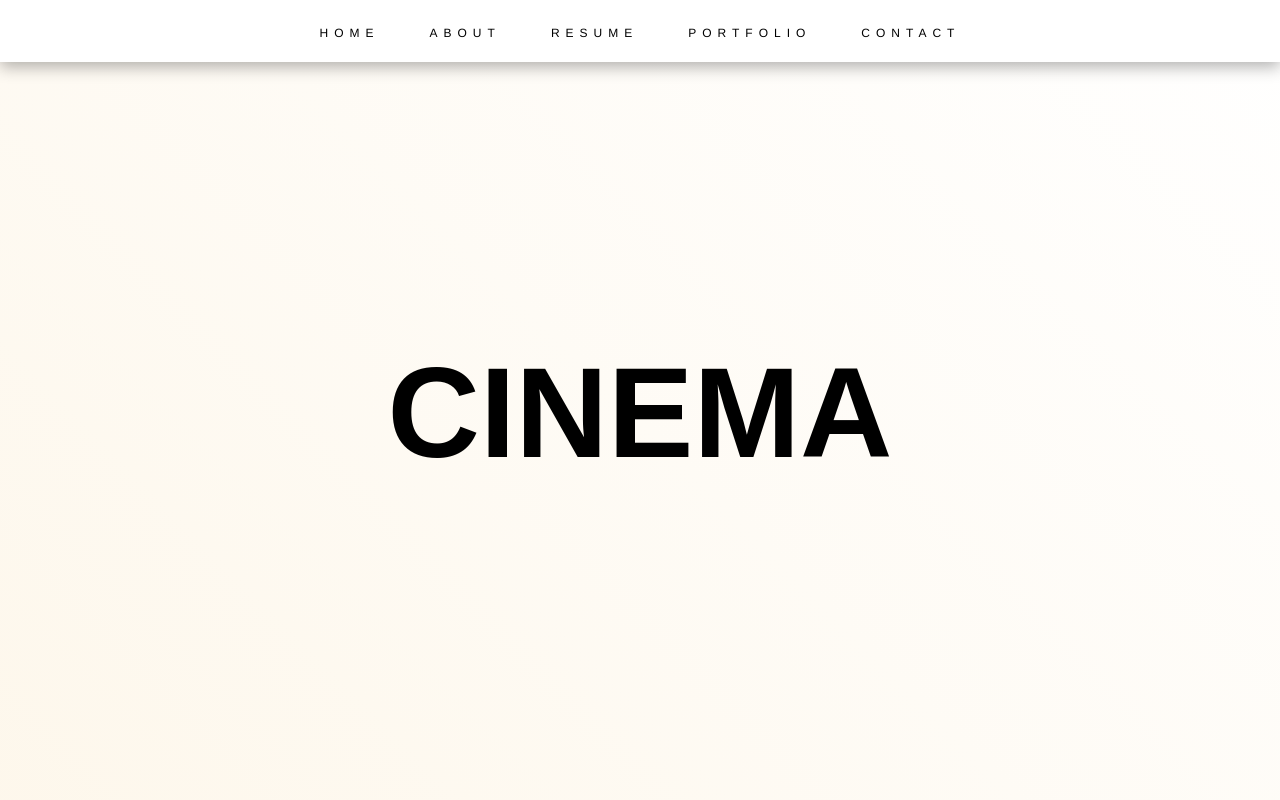
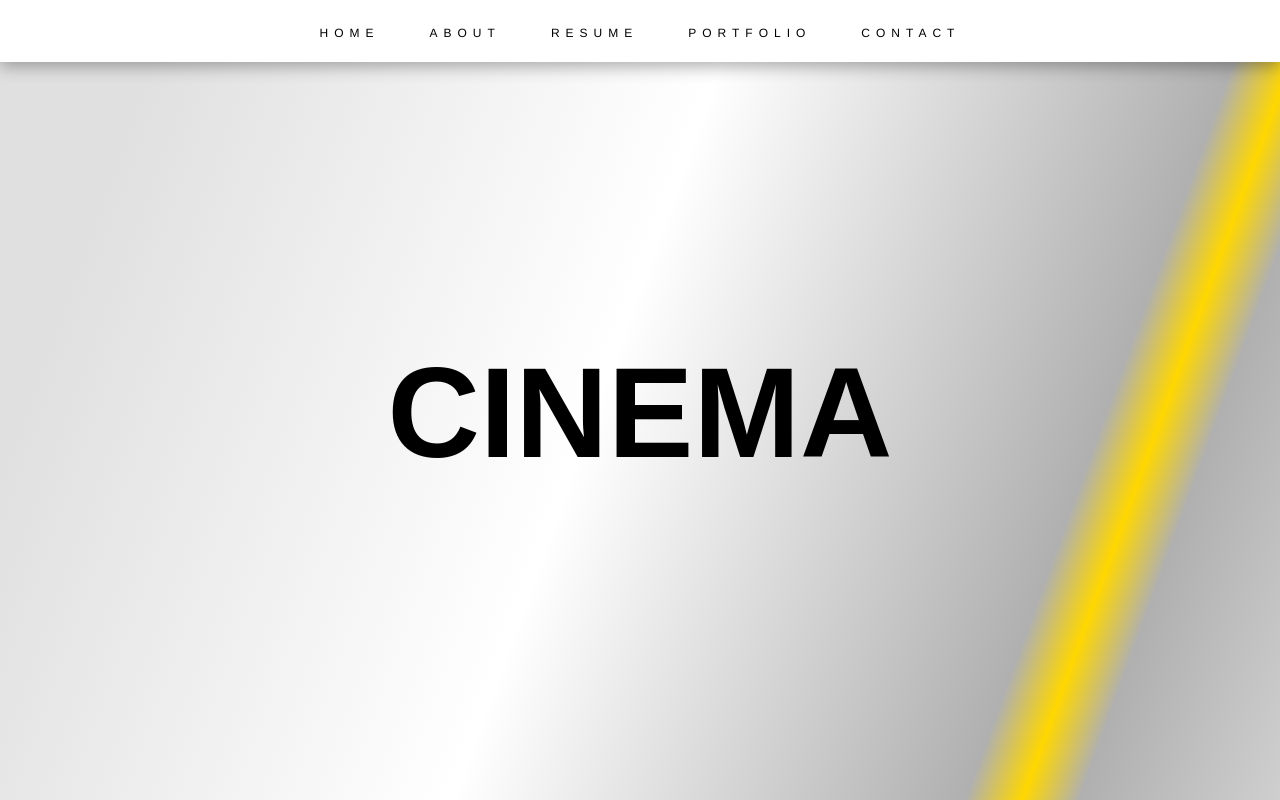
Before and after one commit to BaBaBunny/personal-website, a React (Vite) app in the folder personal-website/: page / in a window 1280 px wide. Shown: the top 800 px of the page. Built offline with nearby package versions, Linux system fonts and the light colour scheme.

Commit message:
shimmer revamp

```diff
--- a/personal-website/src/index.css
+++ b/personal-website/src/index.css
@@ -26,10 +26,20 @@ body {
 
   font-family: 'Montserrat', sans-serif;
 
-  background: linear-gradient(45deg, #ffffff, #fdf5e6, #ffffff, #f0e68c);
-  background-size: 400% 400%;
+  background: linear-gradient(
+    110deg,       /* Diagonal Angle */
+    #e0e0e0 10%,  /* Light Silver */
+    #ffffff 30%,  /* Pure White Reflection */
+    #b0b0b0 48%,  /* Dark Silver (Shadow) */
+    #ffd700 50%,  /* THE GOLD BEAM (Sharp yellow line) */
+    #b0b0b0 52%,  /* Dark Silver (Shadow) */
+    #ffffff 70%,  /* Pure White Reflection */
+    #e0e0e0 90%   /* Light Silver */
+  );
 
-  animation: shimmer 10s ease infinite;
+  background-size: 200% 100%;
+
+  animation: shimmer 6s ease infinite;
 }
 
 /* navbar box itself */
```
